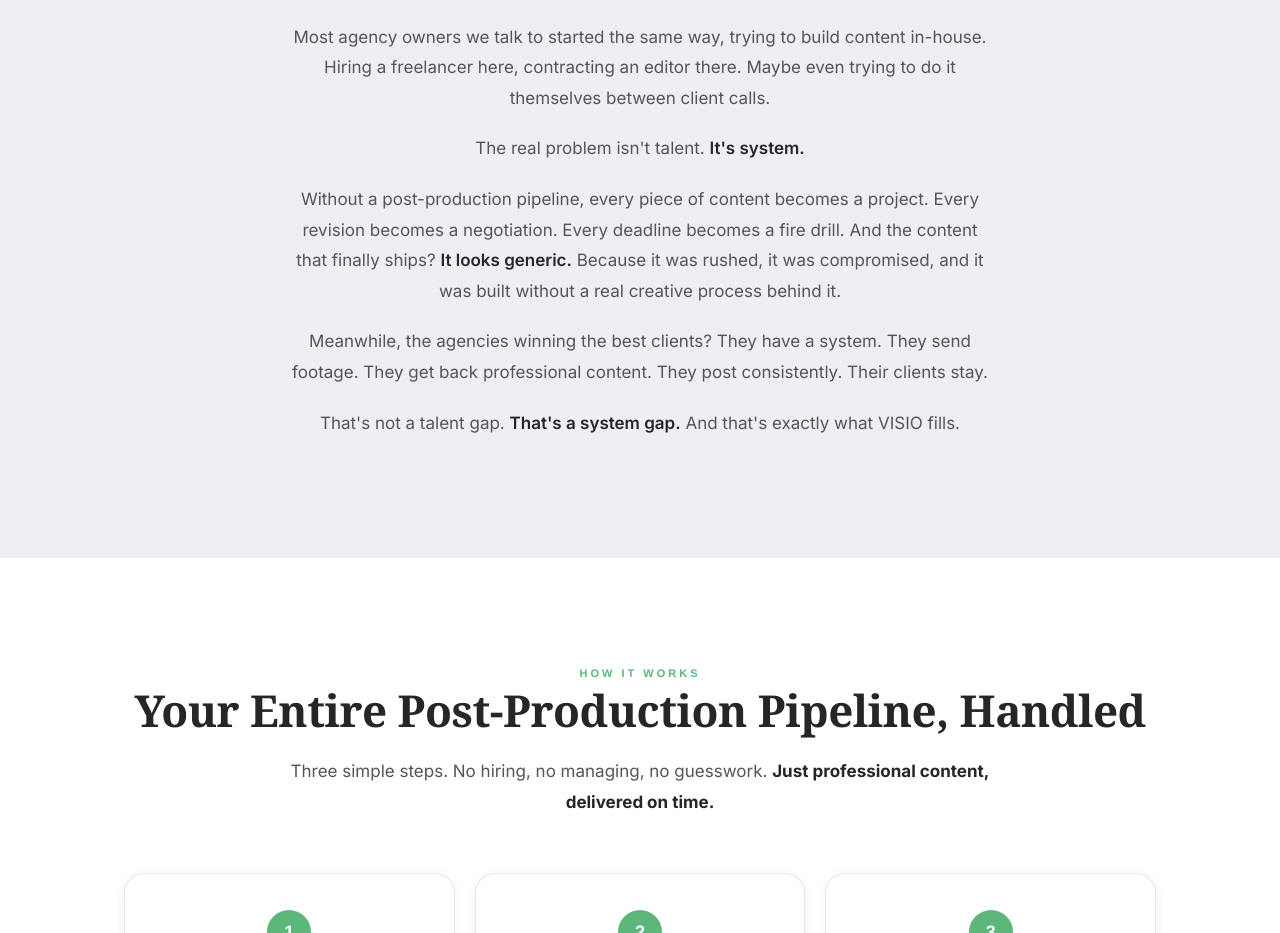
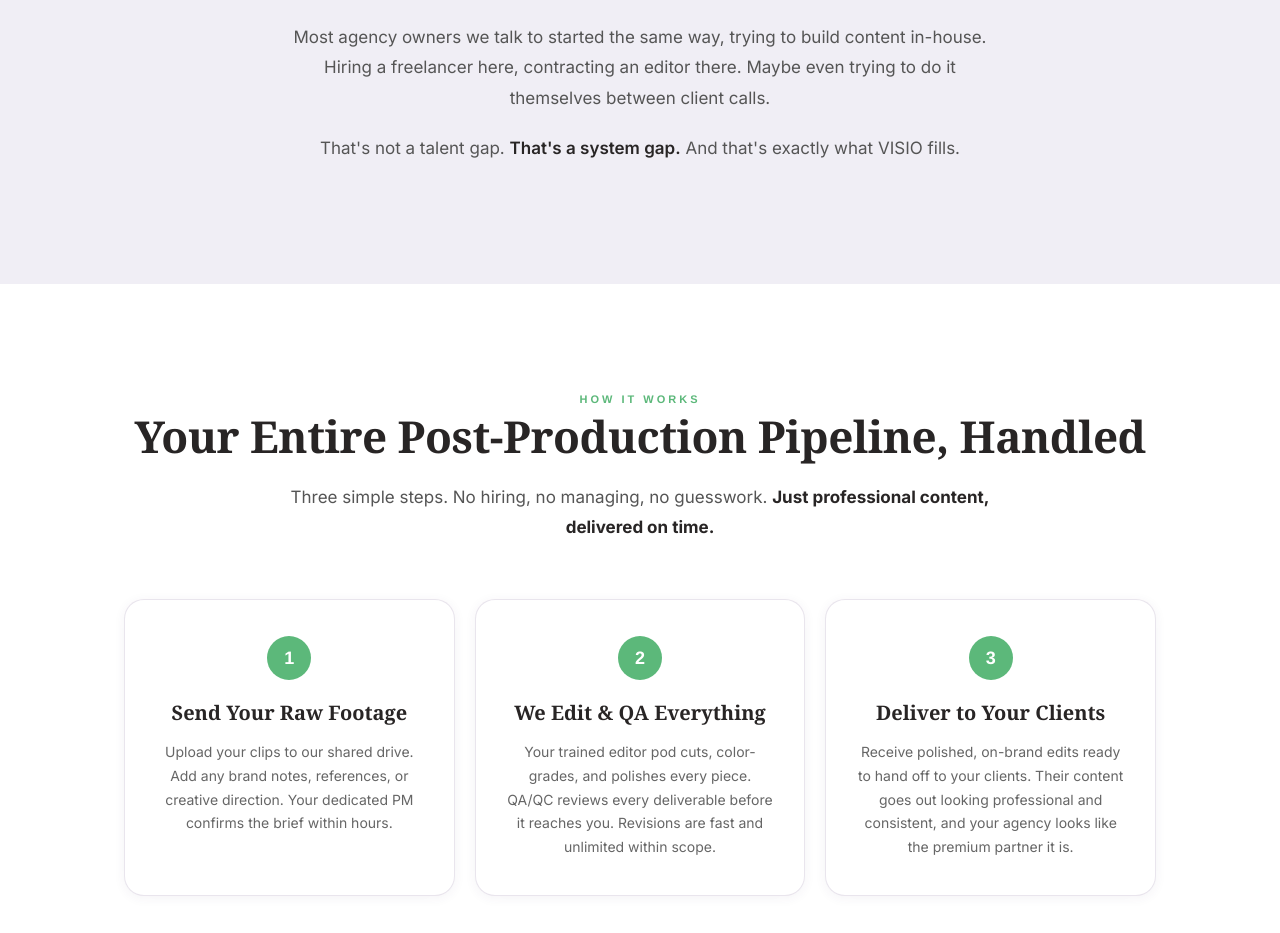
Before and after one commit to maxinegorospe-alt/visio-website, a plain HTML site: page book/VISIO_Promo_Landing_Page.html in a window 1280 px wide. Shown: the part 3260-4193 px from the top of the page. Drawn offline with Linux system fonts and the light colour scheme; a web font is replaced by a local one.

Commit message:
Shorten agitation section to 2 paragraphs

```diff
--- a/book/VISIO_Promo_Landing_Page.html
+++ b/book/VISIO_Promo_Landing_Page.html
@@ -431,9 +431,6 @@ Your browser does not support the video tag.
 <h2>The real reason your content isn't working</h2>
 <div class="agitate-body">
 <p>Most agency owners we talk to started the same way, trying to build content in-house. Hiring a freelancer here, contracting an editor there. Maybe even trying to do it themselves between client calls.</p>
-<p>The real problem isn't talent. <strong>It's system.</strong></p>
-<p>Without a post-production pipeline, every piece of content becomes a project. Every revision becomes a negotiation. Every deadline becomes a fire drill. And the content that finally ships? <strong>It looks generic.</strong> Because it was rushed, it was compromised, and it was built without a real creative process behind it.</p>
-<p>Meanwhile, the agencies winning the best clients? They have a system. They send footage. They get back professional content. They post consistently. Their clients stay.</p>
 <p>That's not a talent gap. <strong>That's a system gap.</strong> And that's exactly what VISIO fills.</p>
 </div>
 </div>
```
